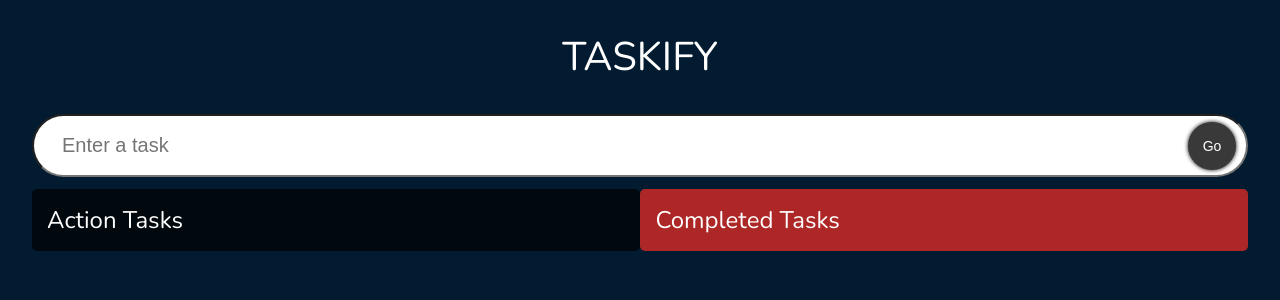
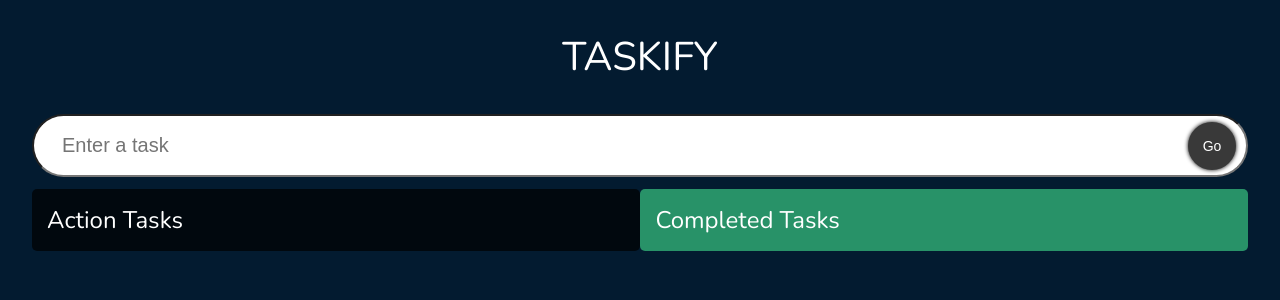
Before and after one commit to ploy-thanaporn/Intern-react-typescript-basic-, a React (Create React App) app: page / in a window 1280 px wide. Shown: the top 300 px of the page. Built offline with nearby package versions, Linux system fonts and the light colour scheme.

Commit message:
fix:drag complete and update style

```diff
--- a/src/App.tsx
+++ b/src/App.tsx
@@ -3,7 +3,7 @@ import "./App.css";
 import InputFeild from "./components/InputFeild";
 import { Todo } from "./components/model";
 import TodoList from "./components/TodoList";
-import { DragDropContext } from "react-beautiful-dnd";
+import { DragDropContext, DropResult } from "react-beautiful-dnd";
 
 // type React => React.FunctionComponent
 const App: React.FC = () => {
@@ -20,9 +20,40 @@ const App: React.FC = () => {
       setTodo("");
     }
   };
-  console.log(todos);
+  const onDragEnd = (result: DropResult) => {
+    const { source, destination } = result;
+
+    if (!destination) return;
+
+    if (
+      destination.droppableId === source.droppableId &&
+      destination.index === source.index
+    )
+      return;
+    let add,
+      active = todos,
+      complete = completeTodos;
+
+    if (source.droppableId === "TodosList") {
+      add = active[source.index];
+      active.splice(source.index, 1);
+    } else {
+      add = complete[source.index];
+      complete.splice(source.index, 1);
+    }
+
+    if (destination.droppableId === "TodosList") {
+      active.splice(destination.index, 0, add);
+    } else {
+      complete.splice(destination.index, 0, add);
+    }
+
+    setCompleteTodos(complete);
+    setTodos(active);
+  };
+
   return (
-    <DragDropContext onDragEnd={() => {}}>
+    <DragDropContext onDragEnd={onDragEnd}>
       <div className="App">
         <span className="heading">Taskify</span>
         <InputFeild
--- a/src/components/SingleTodo.tsx
+++ b/src/components/SingleTodo.tsx
@@ -11,7 +11,7 @@ type Props = {
   setTodos: React.Dispatch<React.SetStateAction<Todo[]>>;
 };
 
-const SingleTodo = ({ todo, todos, setTodos, index }: Props) => {
+const SingleTodo = ({ index, todo, todos, setTodos }: Props) => {
   // edit ถูกใช้อยู่รึป่าว
   const [edit, setEdit] = useState<boolean>(false);
   // เก็บค่า edit ไว้เพื่อให้ระบุรายการที่จะการแก้ไข
@@ -47,9 +47,9 @@ const SingleTodo = ({ todo, todos, setTodos, index }: Props) => {
 
   return (
     <Draggable draggableId={todo.id.toString()} index={index}>
-      {(provided) => (
+      {(provided, snapshot) => (
         <form
-          className="todos-single"
+          className={`todos-single ${snapshot.isDragging ? "drag" : ""}`}
           onSubmit={(e) => handleEdit(e, todo.id)}
           {...provided.draggableProps}
           {...provided.dragHandleProps}
--- a/src/components/TodoList.tsx
+++ b/src/components/TodoList.tsx
@@ -20,9 +20,9 @@ const TodoList: React.FC<Props> = ({
   return (
     <div className="container">
       <Droppable droppableId="TodosList">
-        {(provided) => (
+        {(provided, snapshot) => (
           <div
-            className="todos"
+            className={`todos ${snapshot.isDraggingOver ? "dragactive" : ""}`}
             ref={provided.innerRef}
             {...provided.droppableProps}
           >
@@ -36,14 +36,17 @@ const TodoList: React.FC<Props> = ({
                 setTodos={setTodos}
               />
             ))}
+            {/* ขยายตามพื้นที่ */}
             {provided.placeholder}
           </div>
         )}
       </Droppable>
-      <Droppable droppableId="TodosList">
-        {(provided) => (
+      <Droppable droppableId="TodosRemove">
+        {(provided, snapshot) => (
           <div
-            className="todos remove"
+            className={`todos remove ${
+              snapshot.isDraggingOver ? "dragcomplete" : ""
+            }`}
             ref={provided.innerRef}
             {...provided.droppableProps}
           >
--- a/src/components/style.css
+++ b/src/components/style.css
@@ -87,7 +87,7 @@
 }
 
 .remove {
-  background-color: rgb(173, 39, 39);
+  background-color: rgb(40, 146, 104);
 }
 
 .icon {
@@ -96,6 +96,17 @@
   cursor: pointer;
 }
 
+.dragactive {
+  background-color: rgb(40, 40, 40);
+}
+
+.dragcomplete {
+  background-color: rgb(91, 172, 139);
+}
+
+.drag {
+  box-shadow: 0 0 20px black;
+}
 @media (max-width: 1100px) {
   .todos {
     width: 45%;
--- a/src/index.tsx
+++ b/src/index.tsx
@@ -6,8 +6,4 @@ import App from "./App";
 const root = ReactDOM.createRoot(
   document.getElementById("root") as HTMLElement
 );
-root.render(
-  <React.StrictMode>
-    <App />
-  </React.StrictMode>
-);
+root.render(<App />);
```
